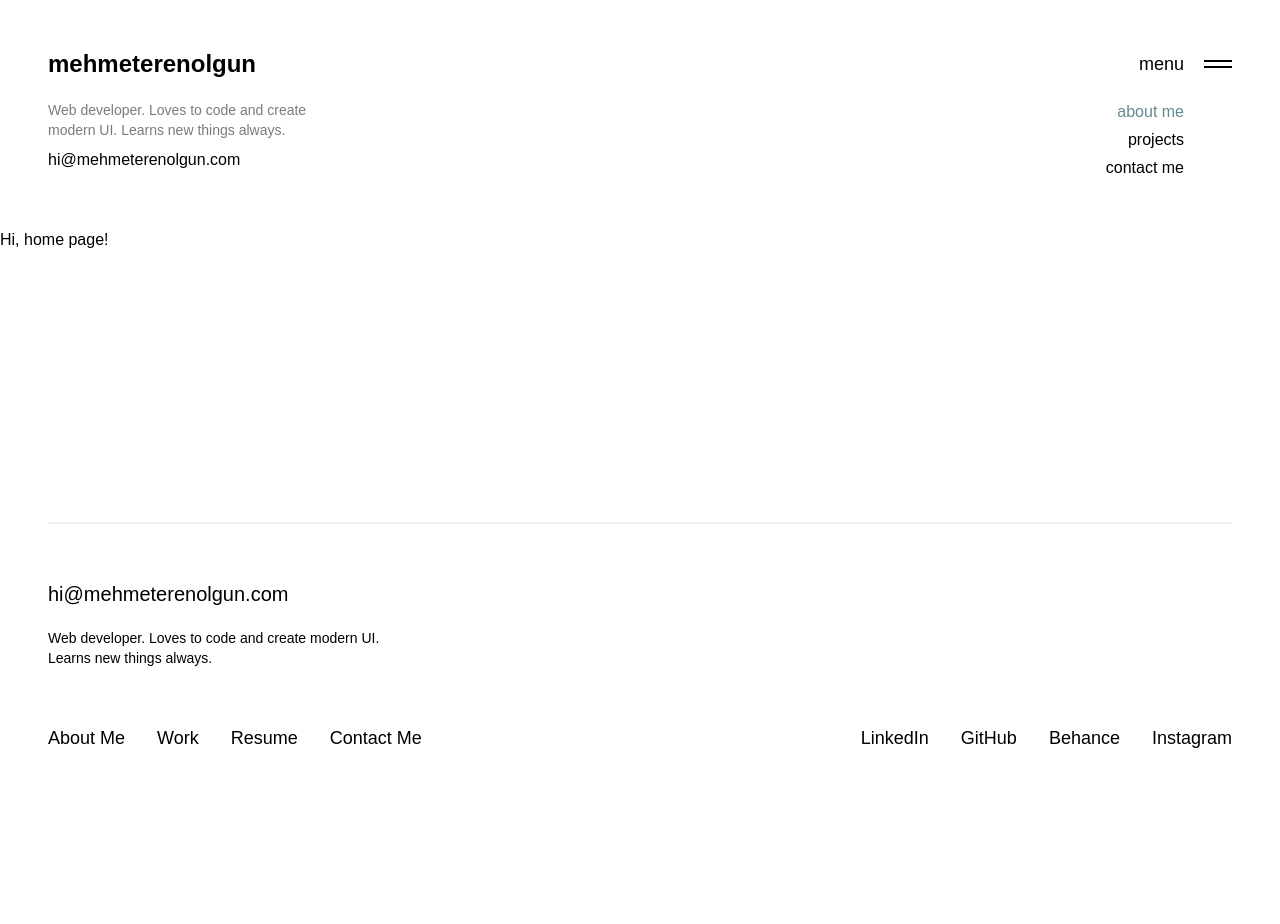
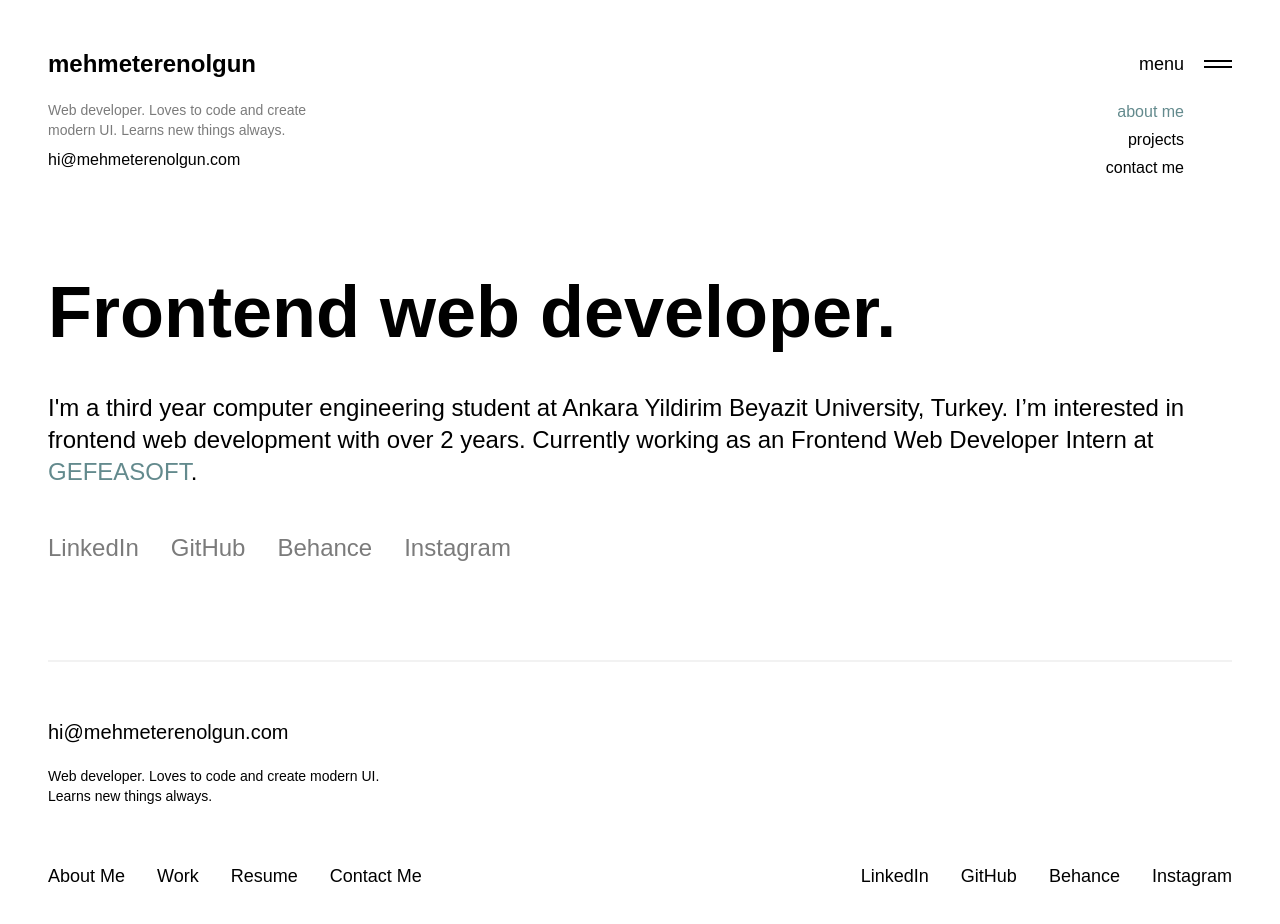
Before and after one commit to erenolgun/Personal-Website, a Next.js app: page / in a window 1280 px wide. Shown: the top 924 px of the page. Before the commit the page ends 800 px from the top, so only its background shows below. Built offline with nearby package versions, Linux system fonts and the light colour scheme.

Commit message:
Update index.js page

```diff
--- a/Layout/Footer.js
+++ b/Layout/Footer.js
@@ -1,8 +1,4 @@
 import React from 'react';
-
-import { FontAwesomeIcon } from '@fortawesome/react-fontawesome';
-import { faLinkedIn } from '@fortawesome/free-solid-svg-icons';
-import { github } from '@fortawesome/free-solid-svg-icons';
 
 const Footer = () => {
   return (
--- a/pages/index.js
+++ b/pages/index.js
@@ -4,7 +4,37 @@ import Layout from '../Layout';
 const Home = () => {
   return (
     <Layout>
-      <h1>Hi, home page!</h1>
+      <div className='p-12 md:p-10 lg:p-12 xl:container xl:mx-auto'>
+        <header className='mb-11'>
+          <h1 className='font-serif text-7xl font-bold'>
+            Frontend web developer.
+          </h1>
+        </header>
+        <p className='text-2xl mb-11'>
+          I'm a third year computer engineering student at Ankara Yildirim
+          Beyazit University, Turkey. I’m interested in frontend web development
+          with over 2 years. Currently working as an Frontend Web Developer
+          Intern at{' '}
+          <a className='text-primary' href='#'>
+            GEFEASOFT
+          </a>
+          .
+        </p>
+        <div>
+          <a href='#' className='text-light text-2xl mr-8'>
+            LinkedIn
+          </a>
+          <a href='#' className='text-light text-2xl mr-8'>
+            GitHub
+          </a>
+          <a href='#' className='text-light text-2xl mr-8'>
+            Behance
+          </a>
+          <a href='#' className='text-light text-2xl'>
+            Instagram
+          </a>
+        </div>
+      </div>
     </Layout>
   );
 };
```
